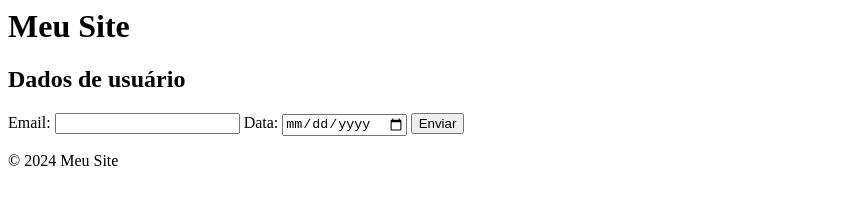
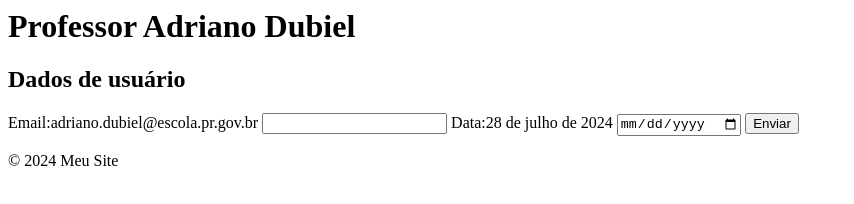
Before and after one commit to ProfessorAdrianoDubiel/2AnoA, a plain HTML site: page index.html in a window 1280 px wide. Shown: the whole page, without its empty margins (0-854 px from the left). Drawn offline with Linux system fonts and the light colour scheme.

Commit message:
Update index.html
Estrutura básica do site!

```diff
--- a/index.html
+++ b/index.html
@@ -1,14 +1,14 @@
  <header>
-        <h1>Meu Site</h1>
+        <h1>Professor Adriano Dubiel</h1>
     </header>
 
     <main>
         <h2>Dados de usuário</h2>
         <form>
-            <label for="email">Email:</label>
+            <label for="email">Email:adriano.dubiel@escola.pr.gov.br</label>
             <input type="email" id="email" name="email" required>
 
-            <label for="data">Data:</label>
+            <label for="data">Data:28 de julho de 2024</label>
             <input type="date" id="data" name="data" required>
 
             <button type="submit">Enviar</button>
```
